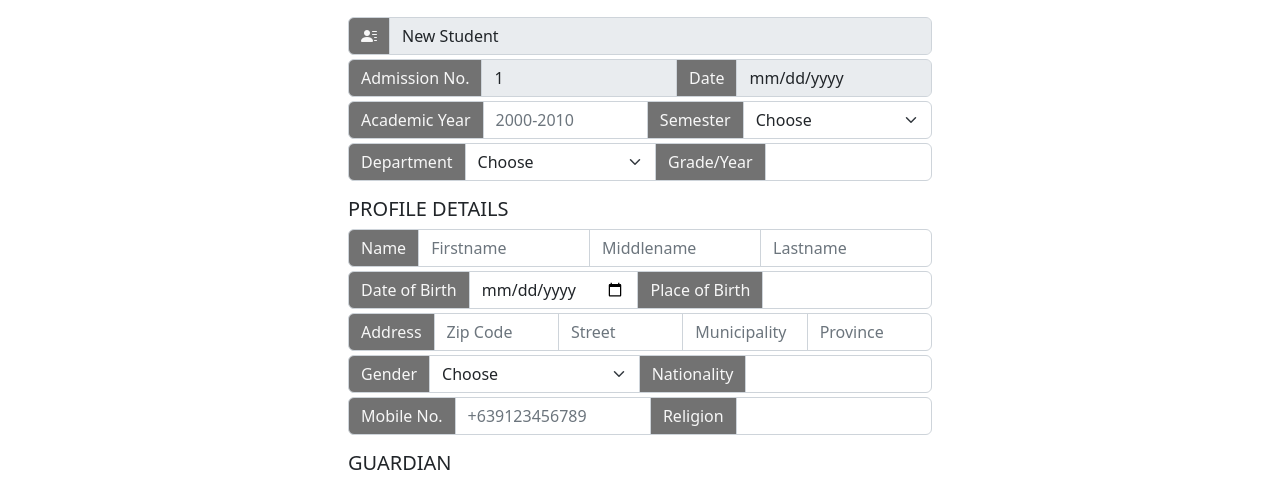
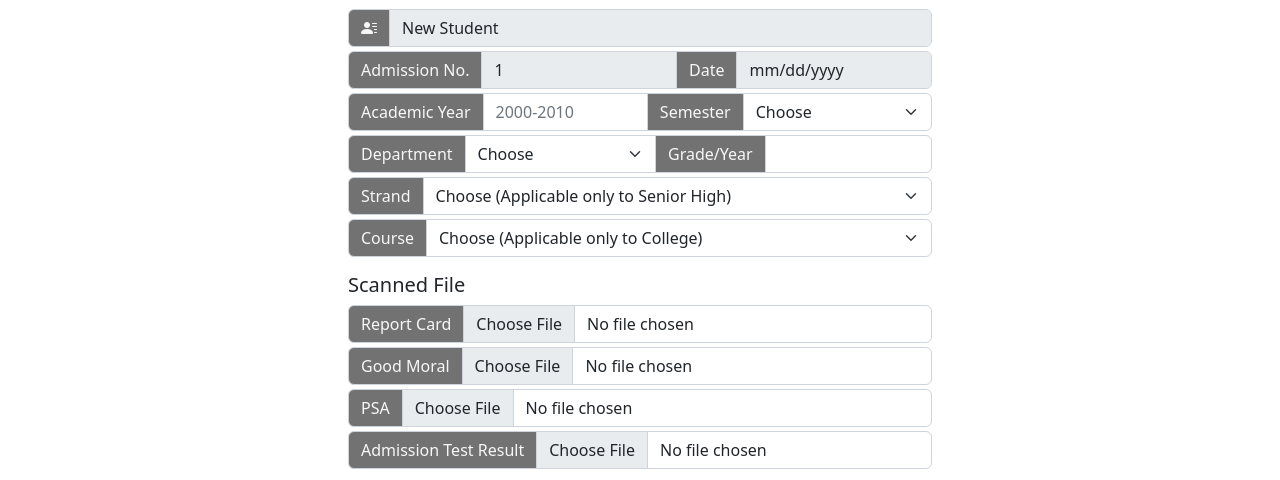
Before and after one commit to aynjel/project_scheme, a plain HTML site: page dashboard.html in a window 1280 px wide. Shown: the part 292-772 px from the top of the page. Drawn offline with nearby package versions, Linux system fonts and the light colour scheme.

Commit message:
Update dashboard.html

```diff
--- a/dashboard.html
+++ b/dashboard.html
@@ -56,10 +56,10 @@
             </div>
         </nav>
 
-        <div class="tab-content" id="nav-tabContent">.
+        <div class="tab-content" id="nav-tabContent">
             <!-- APPLY TAB -->
 
-            <div class="tab-pane fade show active" id="nav-apply-tab" role="tabpanel" aria-labelledby="nav-apply"
+            <div class="tab-pane fade show active mt-3" id="nav-apply-tab" role="tabpanel" aria-labelledby="nav-apply"
                 style="max-width: 600px; margin: 0 auto;">
                 <h1 class="text-left" style="font-size: 30px;">Admission Form</h1>
 
@@ -128,6 +128,58 @@
                                     <span class="input-group-text" id="inputGroupPrepend">Grade/Year</span>
                                     <input type="number" class="form-control" id="year"
                                         aria-describedby="inputGroupPrepend" required>
+                                </div>
+                                <div class="input-group mt-1">
+                                    <span class="input-group-text" id="inputGroupPrepend">Strand</span>
+                                    <select class="form-select" aria-label="Select Strand" required>
+                                        <option>Choose (Applicable only to Senior High)</option>
+                                        <option>HUMMS</option>
+                                        <option>STEM</option>
+                                        <option>ABM</option>
+                                        <option>TVL</option>
+                                        <option>Entrepreneur</option>
+                                    </select>
+                                </div>
+
+                                <div class="input-group mt-1">
+                                    <span class="input-group-text" id="inputGroupPrepend">Course</span>
+                                    <select class="form-select" aria-label="Select Strand" required>
+                                        <option>Choose (Applicable only to College)</option>
+                                        <option>Bachelor of Science in Information</option>
+                                        <option>Bachelor of Elementary Education</option>
+                                        <option>Bachelor of Secondary Education</option>
+                                        <option>Bachelor of Science in Hotel and Restaurant Management</option>
+                                        <option>Bachelor of Scince in Information Technology</option>
+                                    </select>
+                                </div>
+                                <h1 class="text-left mt-3" style="font-size: 20px;">Scanned File</h1>
+
+                                <div class="input-group mt-1">
+                                    <span class="input-group-text" id="inputGroupPrepend">Report Card</span>
+                                    <input type="file" class="form-control" id="report_card"
+                                        aria-describedby="inputGroupPrepend" value="1">
+                                </div>
+                                <div class="input-group mt-1">
+                                    <span class="input-group-text" id="inputGroupPrepend">Good Moral</span>
+                                    <input type="file" class="form-control" id="good_moral"
+                                        aria-describedby="inputGroupPrepend">
+                                </div>
+                                <div class="input-group mt-1">
+                                    <span class="input-group-text" id="inputGroupPrepend">PSA</span>
+                                    <input type="file" class="form-control" id="psa"
+                                        aria-describedby="inputGroupPrepend">
+                                </div>
+                                <div class="input-group mt-1">
+                                    <span class="input-group-text" id="inputGroupPrepend">Admission Test Result</span>
+                                    <input type="file" class="form-control" id="admision"
+                                        aria-describedby="inputGroupPrepend">
+                                </div>
+
+                                <h1 class="text-left mt-3" style="font-size: 20px;">Picture</h1>
+                                <div class="input-group mt-1">
+                                    <span class="input-group-text" id="inputGroupPrepend">2x2</span>
+                                    <input type="file" class="form-control" id="2_2"
+                                        aria-describedby="inputGroupPrepend">
                                 </div>
 
                                 <h1 class="text-left mt-3" style="font-size: 20px;">PROFILE DETAILS</h1>
@@ -250,9 +302,9 @@
                                 </div>
                                 <div class="input-group mt-1">
                                     <button type="button" class="btn btn-danger form-control mt-2">CLEAR</button>
-                                    <button type="submit" class="btn btn-primary form-control mt-2">LOG IN</button>
+                                    <button type="submit" class="btn btn-primary form-control mt-2">SUBMIT</button>
                                 </div>
-
+                                <hr>
                             </div>
                         </form>
                     </div>
```
